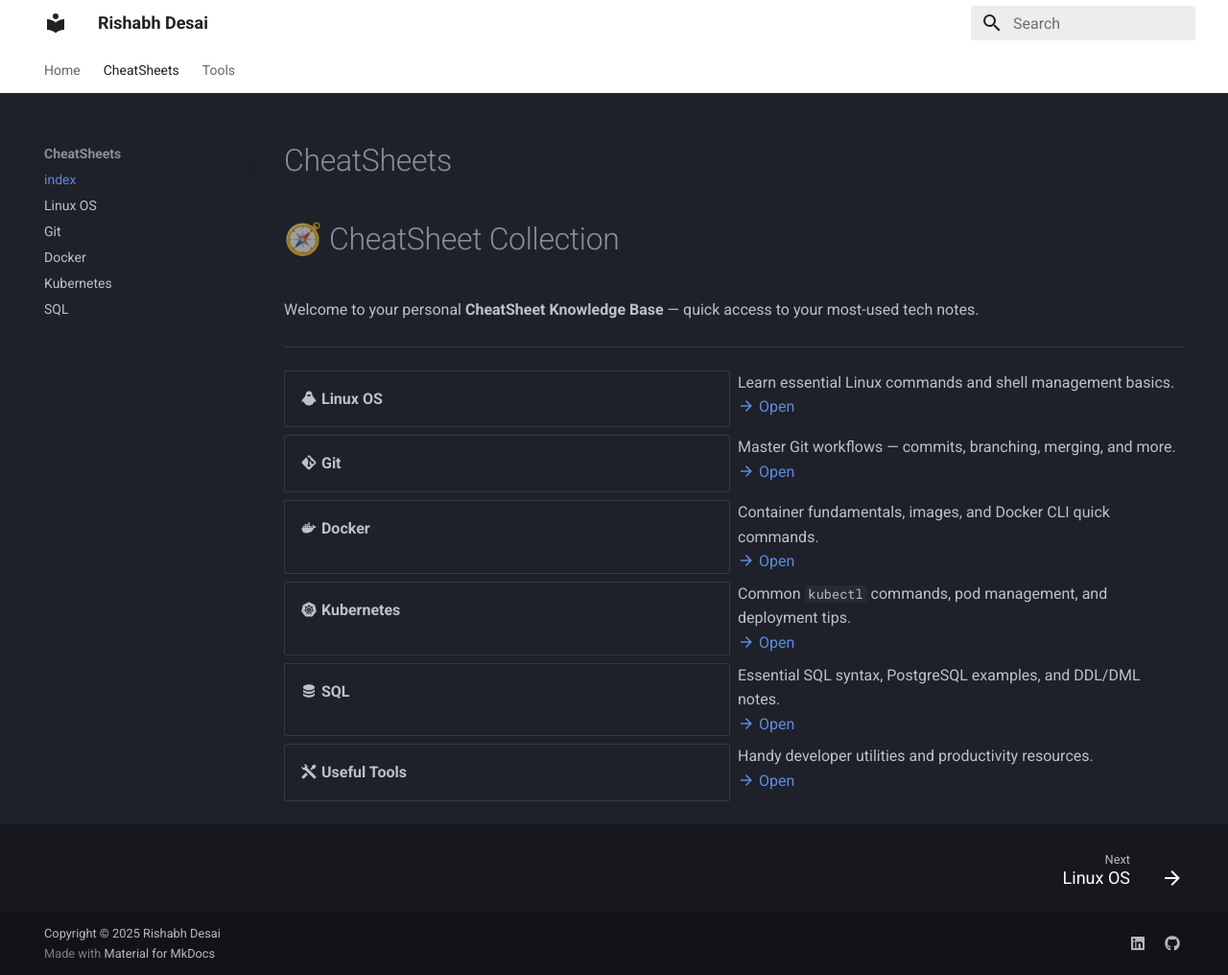
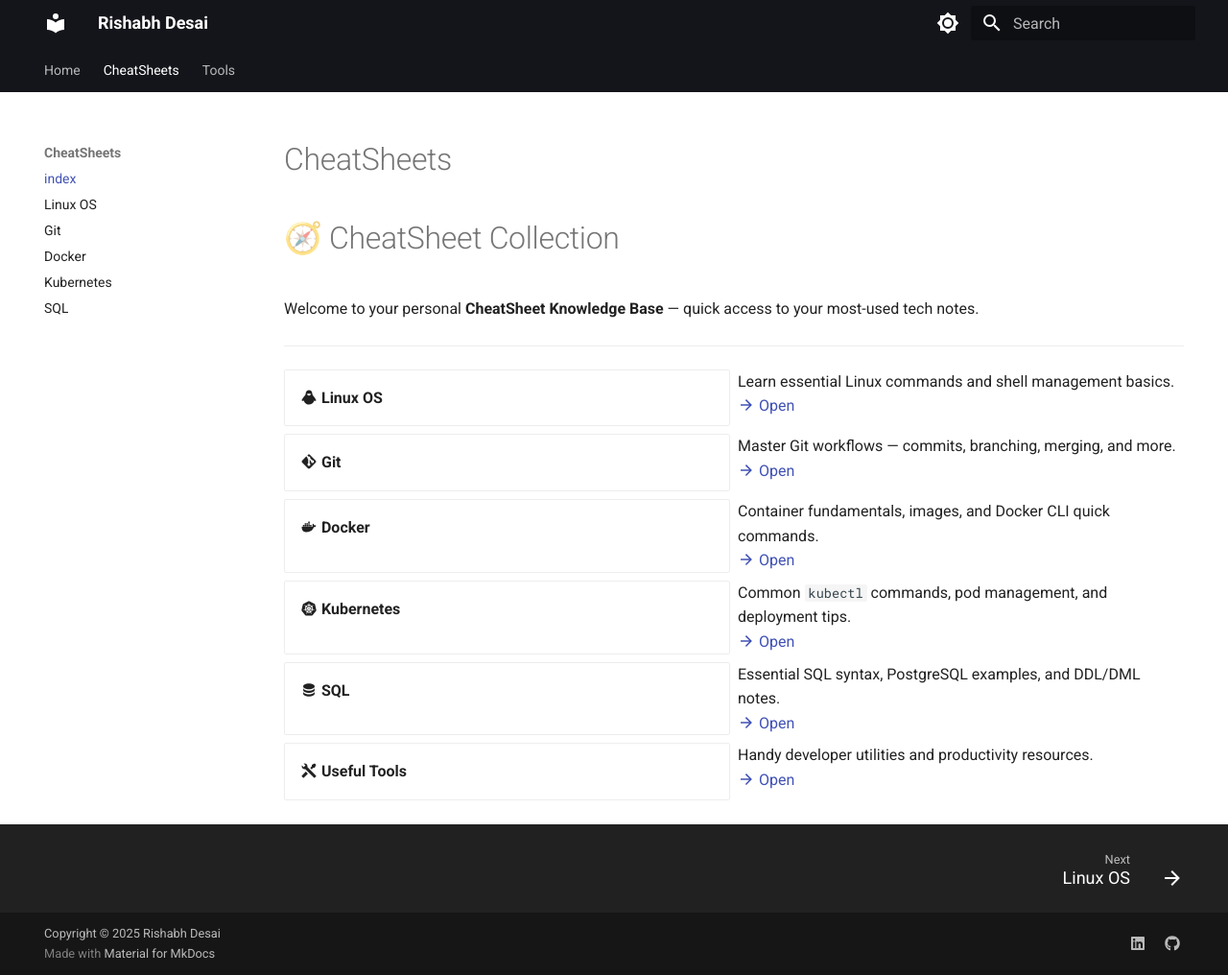
Before and after one commit to rishabdesai/mkdocs-cv, an MkDocs documentation site: the page built from docs/devtools/cheatsheet/index.md, in a window 1280 px wide and 1016 px high. Shown: the whole window at 96% size. Built offline with MkDocs 1.6.1 and Material for MkDocs 9.7.7, drawn with Linux system fonts in a browser that asks for light colours.

Commit message:
index.md update

```diff
--- a/docs/overrides/extra.css
+++ b/docs/overrides/extra.css
@@ -1,3 +1,3 @@
-.md-header {
+/* .md-header {
     display: none;
-}
+} */
--- a/mkdocs.yml
+++ b/mkdocs.yml
@@ -3,9 +3,30 @@
 
 theme:
   name: material
+
   palette:
-    primary: white
-    scheme: slate
+
+    # Palette toggle for light mode
+    - scheme: default
+      toggle:
+        icon: material/brightness-7
+        name: Switch to dark mode
+      primary: black
+      accent: deep orange
+
+    # Palette toggle for dark mode
+    - scheme: slate
+      toggle:
+        icon: material/brightness-4
+        name: Switch to light mode
+      primary: blue grey
+      accent: indigo
+
+  features:
+    - navigation.tabs: false
+    - navigation.top: false
+    - navigation.footer
+
   features:
     - navigation.tabs
     - navigation.top
```
